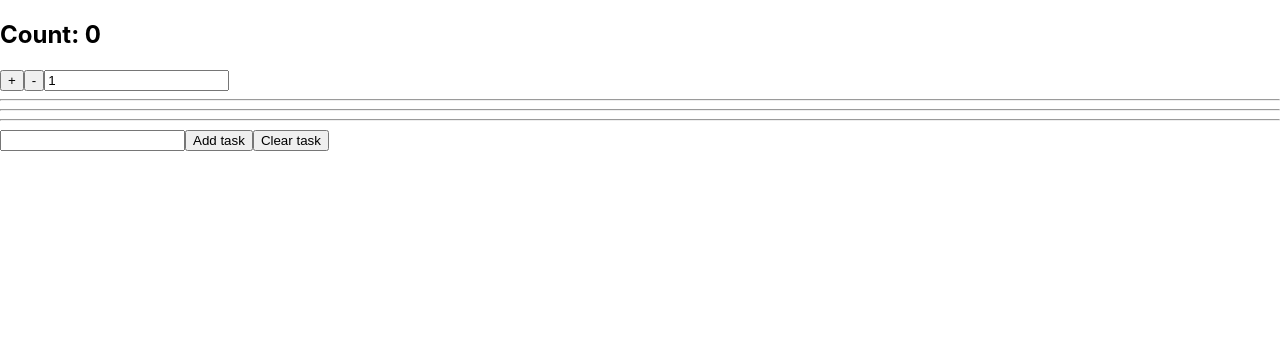
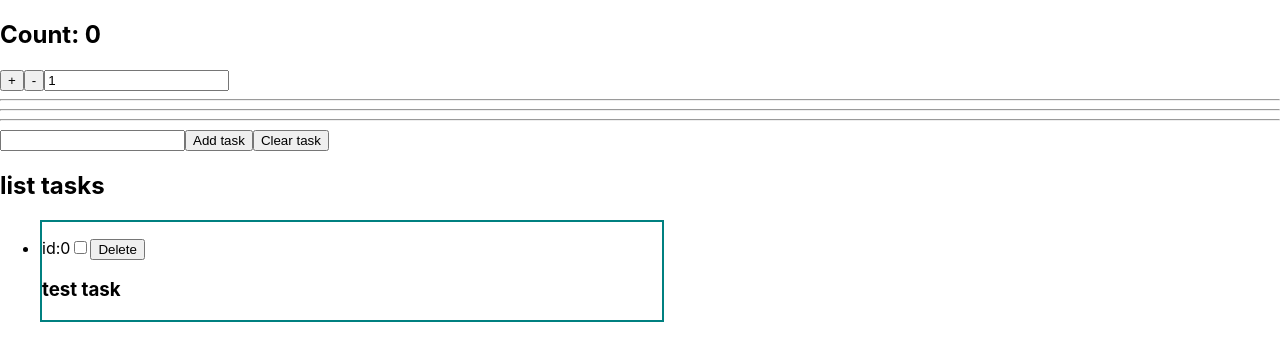
Before and after one commit to freshjsftm/fm-redux-28-07, a React (Create React App) app: page / in a window 1280 px wide. Shown: the top 360 px of the page. Built offline with nearby package versions, Linux system fonts and the light colour scheme.

Commit message:
Add TasksList

```diff
--- a/src/components/Todo/TasksList/index.js
+++ b/src/components/Todo/TasksList/index.js
@@ -1,11 +1,41 @@
-import React from 'react';
+import React from "react";
+import { connect } from "react-redux";
+import { updateTask, deleteTask } from "../../../actions/taskCreators";
 
-const TasksList = () => {
+const TasksList = (props) => {
+  const { tasks, updateTaskDispatch, deleteTaskDispatch } = props;
   return (
-    <div>
+    <section>
+      <h2>list tasks</h2>
+      <ul>
+        {tasks.map((task) => (
+          <li key={task.id}>
+            <div style={{ border: "2px solid teal", width: "50%" }}>
+              <p>
+                id:{task.id}
+                <input
+                  type="checkbox"
+                  checked={task.isDone}
+                  onChange={({ target: { checked } }) =>
+                    updateTaskDispatch(task.id, { isDone: checked })
+                  }
+                />
+                <button onClick={() => deleteTaskDispatch(task.id)}>
+                  Delete
+                </button>
+              </p>
+              <h3>{task.body}</h3>
+            </div>
+          </li>
+        ))}
+      </ul>
+    </section>
+  );
+};
+const mapStateToProps = ({ tasks }) => ({ tasks });
+const mapDispatchToProps = (dispatch) => ({
+  updateTaskDispatch: (id, values) => dispatch(updateTask(id, values)),
+  deleteTaskDispatch: (id) => dispatch(deleteTask(id)),
+});
 
-    </div>
-  );
-}
-
-export default TasksList;
+export default connect(mapStateToProps, mapDispatchToProps)(TasksList);
```
